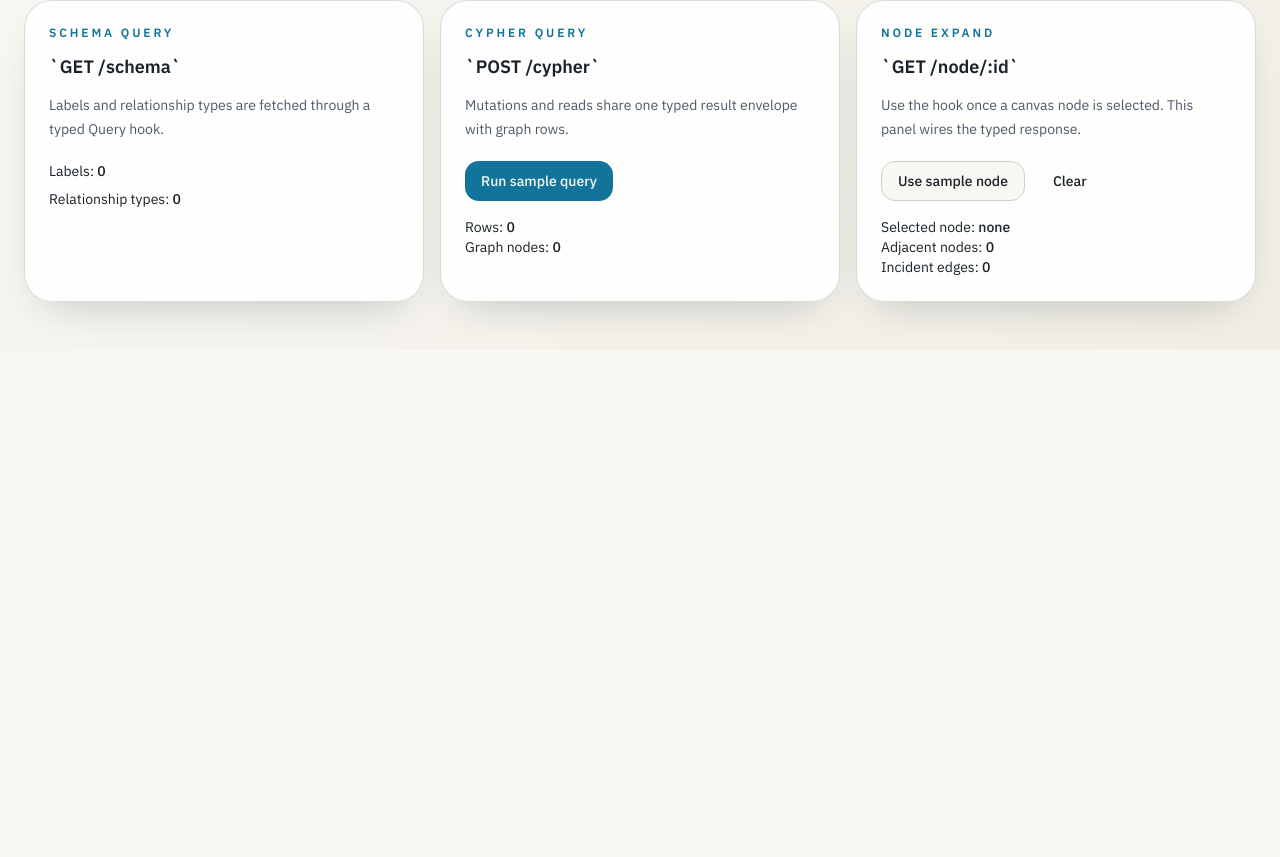
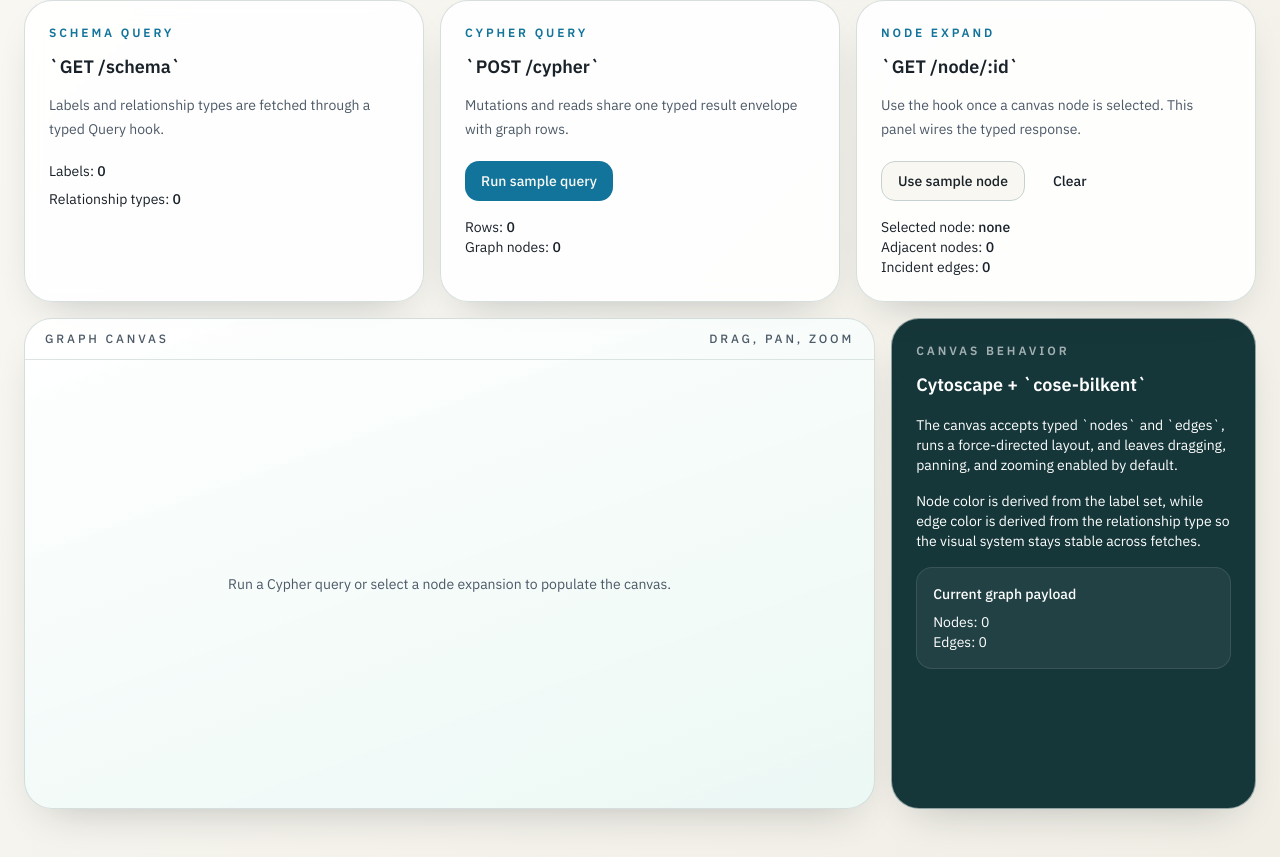
Before and after one commit to mtplayground/alex-5qvn-test-29, a React (Vite) app in the folder web/: page / in a window 1280 px wide. Shown: the part 882-1739 px from the top of the page. Before the commit the page ends 1232 px from the top, so only its background shows below. Built offline with nearby package versions, Linux system fonts and the light colour scheme; no server answers.

Commit message:
feat: Cytoscape canvas component with drag, pan, zoom, layout

```diff
--- a/web/package.json
+++ b/web/package.json
@@ -10,10 +10,12 @@
     "preview": "vite preview"
   },
   "dependencies": {
+    "@radix-ui/react-slot": "^1.2.4",
     "@tanstack/react-query": "^5.90.2",
-    "@radix-ui/react-slot": "^1.2.4",
     "class-variance-authority": "^0.7.1",
     "clsx": "^2.1.1",
+    "cytoscape": "^3.33.3",
+    "cytoscape-cose-bilkent": "^4.1.0",
     "lucide-react": "^1.16.0",
     "react": "^19.2.6",
     "react-dom": "^19.2.6",
--- a/web/src/App.tsx
+++ b/web/src/App.tsx
@@ -1,6 +1,7 @@
 import { useState } from 'react'
 import { Activity, DatabaseZap, Network } from 'lucide-react'
 
+import { GraphCanvas } from '@/components/graph/graph-canvas'
 import { AppShell } from '@/components/layout/app-shell'
 import { Button } from '@/components/ui/button'
 import { useCypherMutation, useNodeNeighborsQuery, useSchemaQuery } from '@/lib/api-hooks'
@@ -32,6 +33,12 @@ function App() {
   const schemaQuery = useSchemaQuery()
   const nodeQuery = useNodeNeighborsQuery(selectedNodeId)
   const cypherMutation = useCypherMutation()
+  const canvasNodes = nodeQuery.data
+    ? [nodeQuery.data.node, ...nodeQuery.data.nodes]
+    : (cypherMutation.data?.graph.nodes ?? [])
+  const canvasEdges = nodeQuery.data
+    ? nodeQuery.data.edges
+    : (cypherMutation.data?.graph.edges ?? [])
 
   return (
     <div>
@@ -162,6 +169,34 @@ function App() {
             </div>
           </article>
         </div>
+
+        <div className="mt-4 grid gap-4 lg:grid-cols-[1.4fr_0.6fr]">
+          <GraphCanvas nodes={canvasNodes} edges={canvasEdges} />
+
+          <article className="rounded-[1.75rem] border border-border/70 bg-[#16373a] p-6 text-white shadow-panel">
+            <p className="text-xs font-semibold uppercase tracking-[0.24em] text-white/60">
+              Canvas behavior
+            </p>
+            <h3 className="mt-3 text-lg font-semibold">
+              Cytoscape + `cose-bilkent`
+            </h3>
+            <div className="mt-4 space-y-4 text-sm text-white/78">
+              <p>
+                The canvas accepts typed `nodes` and `edges`, runs a force-directed layout,
+                and leaves dragging, panning, and zooming enabled by default.
+              </p>
+              <p>
+                Node color is derived from the label set, while edge color is derived from
+                the relationship type so the visual system stays stable across fetches.
+              </p>
+              <div className="rounded-2xl border border-white/10 bg-white/5 p-4">
+                <p className="font-medium text-white">Current graph payload</p>
+                <p className="mt-2">Nodes: {canvasNodes.length}</p>
+                <p>Edges: {canvasEdges.length}</p>
+              </div>
+            </div>
+          </article>
+        </div>
       </section>
     </div>
   )
--- /dev/null
+++ b/web/src/components/graph/graph-canvas.tsx
@@ -0,0 +1,163 @@
+import { useEffect, useRef } from 'react'
+import cytoscape, { type LayoutOptions } from 'cytoscape'
+import coseBilkent from 'cytoscape-cose-bilkent'
+
+import { cn } from '@/lib/utils'
+import type { GraphEdge, GraphNode } from '@/lib/api-types'
+
+cytoscape.use(coseBilkent)
+
+const palette = [
+  '#0f766e',
+  '#b45309',
+  '#1d4ed8',
+  '#be123c',
+  '#6d28d9',
+  '#15803d',
+  '#c2410c',
+  '#334155',
+] as const
+
+export type GraphCanvasProps = {
+  nodes: GraphNode[]
+  edges: GraphEdge[]
+  className?: string
+}
+
+export function GraphCanvas({ nodes, edges, className }: GraphCanvasProps) {
+  const containerRef = useRef<HTMLDivElement | null>(null)
+
+  useEffect(() => {
+    if (!containerRef.current || nodes.length === 0) {
+      return
+    }
+
+    const elements = [
+      ...nodes.map((node) => {
+        const labelKey = node.labels.join('|') || 'Node'
+        return {
+          data: {
+            id: node.id,
+            label: node.properties.name ?? node.properties.slug ?? node.id,
+            meta: node.labels.join(' · '),
+            tone: colorForSeed(labelKey),
+          },
+        }
+      }),
+      ...edges.map((edge) => ({
+        data: {
+          id: edge.id,
+          source: edge.start_id,
+          target: edge.end_id,
+          label: edge.type,
+          tone: colorForSeed(edge.type),
+        },
+      })),
+    ]
+
+    const cy = cytoscape({
+      container: containerRef.current,
+      elements,
+      minZoom: 0.3,
+      maxZoom: 2.4,
+      wheelSensitivity: 0.18,
+      textureOnViewport: true,
+      style: [
+        {
+          selector: 'node',
+          style: {
+            'background-color': 'data(tone)',
+            'border-width': 2,
+            'border-color': '#f8fafc',
+            'label': 'data(label)',
+            'text-wrap': 'wrap',
+            'text-max-width': '140px',
+            'font-size': '11px',
+            'font-weight': 700,
+            'color': '#102a43',
+            'text-valign': 'center',
+            'text-halign': 'center',
+            'width': '52px',
+            'height': '52px',
+            'overlay-padding': 6,
+            'overlay-opacity': 0,
+          },
+        },
+        {
+          selector: 'edge',
+          style: {
+            'curve-style': 'bezier',
+            'width': 3,
+            'line-color': 'data(tone)',
+            'target-arrow-color': 'data(tone)',
+            'target-arrow-shape': 'triangle',
+            'arrow-scale': 1.1,
+            'label': 'data(label)',
+            'font-size': '9px',
+            'font-weight': 700,
+            'text-background-color': '#fffdf8',
+            'text-background-opacity': 0.92,
+            'text-background-padding': '3px',
+            'text-rotation': 'autorotate',
+            'color': '#334155',
+          },
+        },
+        {
+          selector: 'node:selected',
+          style: {
+            'border-width': 4,
+            'border-color': '#102a43',
+          },
+        },
+      ],
+      layout: {
+        name: 'cose-bilkent',
+        animate: false,
+        fit: true,
+        padding: 36,
+        nodeRepulsion: 5200,
+        idealEdgeLength: 140,
+        edgeElasticity: 0.35,
+        gravity: 0.2,
+        nestingFactor: 0.8,
+      } as unknown as LayoutOptions,
+    })
+
+    return () => {
+      cy.destroy()
+    }
+  }, [edges, nodes])
+
+  return (
+    <div
+      className={cn(
+        'relative overflow-hidden rounded-[1.75rem] border border-border/70 bg-[linear-gradient(160deg,_rgba(255,255,255,0.94),_rgba(235,248,245,0.96))] shadow-panel',
+        className,
+      )}
+    >
+      <div className="flex items-center justify-between border-b border-border/60 px-5 py-3 text-xs font-medium uppercase tracking-[0.24em] text-muted-foreground">
+        <span>Graph canvas</span>
+        <span>Drag, pan, zoom</span>
+      </div>
+      <div className="relative h-[28rem]">
+        {nodes.length > 0 ? (
+          <div ref={containerRef} className="h-full w-full" />
+        ) : (
+          <div className="flex h-full items-center justify-center px-8 text-center text-sm text-muted-foreground">
+            Run a Cypher query or select a node expansion to populate the canvas.
+          </div>
+        )}
+      </div>
+    </div>
+  )
+}
+
+function colorForSeed(seed: string) {
+  let hash = 0
+
+  for (let index = 0; index < seed.length; index += 1) {
+    hash = (hash * 31 + seed.charCodeAt(index)) >>> 0
+  }
+
+  return palette[hash % palette.length]
+}
--- /dev/null
+++ b/web/src/cytoscape-cose-bilkent.d.ts
@@ -0,0 +1,7 @@
+declare module 'cytoscape-cose-bilkent' {
+  import type cytoscape from 'cytoscape'
+
+  const plugin: cytoscape.Ext
+
+  export default plugin
+}
```
Also changed, not shown: 1 other file (tests, documents, lock files or other folders).
